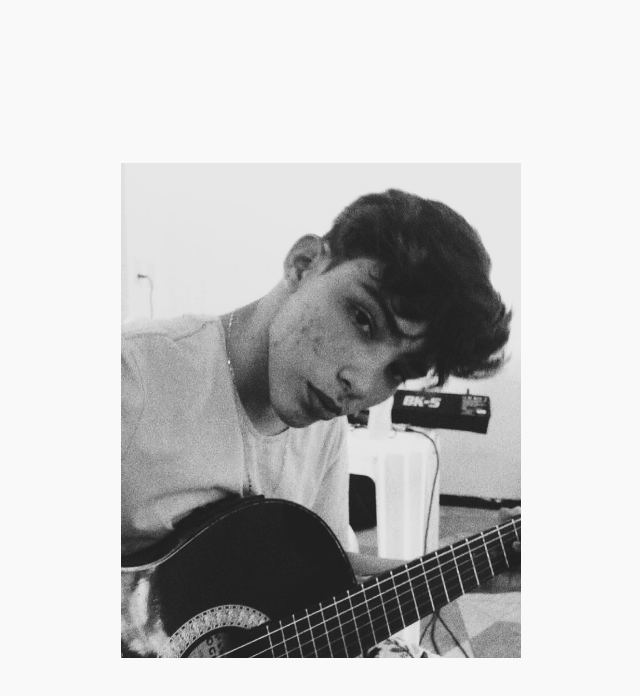
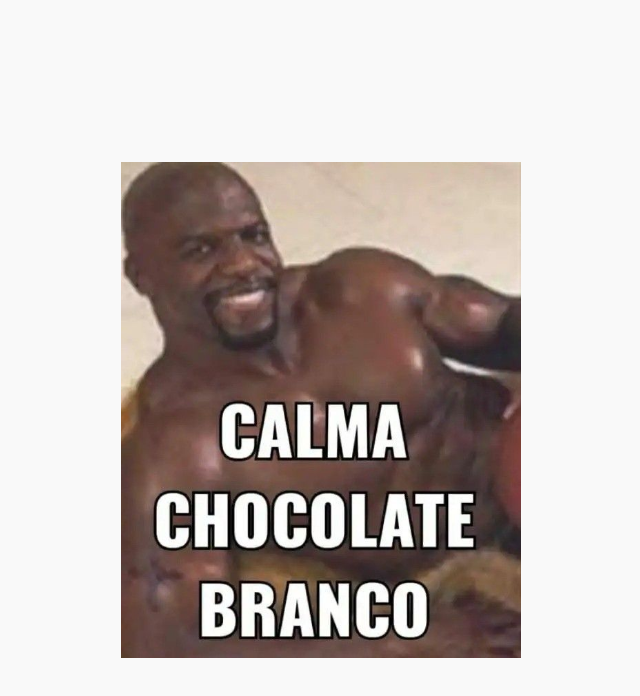
Before and after one commit to carlosdanielofc/imagem-interativa, a plain HTML site: page index.html in a window 1280 px wide. Both pictures are taken after a click on the picture 640 px from the left and 410 px from the top of the page. Shown: the whole page, without its empty margins (319-959 px from the left). Drawn offline with Linux system fonts and the light colour scheme.

Commit message:
Update index.html

```diff
--- a/index.html
+++ b/index.html
@@ -29,7 +29,31 @@
 </head>
 
 <body>
-  <img src="img/img1.JPG" onmouseover="this.src='img/img2.jpg'" onmouseout="this.src='img/img1.JPG'" alt="Imagem Interativa" width="300" />
+  <img id="imagem" src="img/img1.JPG" alt="Imagem Interativa" width="300" />
+
+  <script>
+    const imagem = document.getElementById('imagem');
+    let imagemAtual = 1;
+
+    imagem.addEventListener('click', () => {
+      if (imagemAtual === 1) {
+        imagem.src = 'img/img2.jpg';
+        imagemAtual = 2;
+      } else {
+        imagem.src = 'img/img1.JPG';
+        imagemAtual = 1;
+      }
+    });
+
+    // Para manter suporte ao mouse:
+    imagem.addEventListener('mouseover', () => {
+      imagem.src = 'img/img2.jpg';
+    });
+
+    imagem.addEventListener('mouseout', () => {
+      imagem.src = imagemAtual === 1 ? 'img/img1.JPG' : 'img/img2.jpg';
+    });
+  </script>
 </body>
 
 </html>
```
